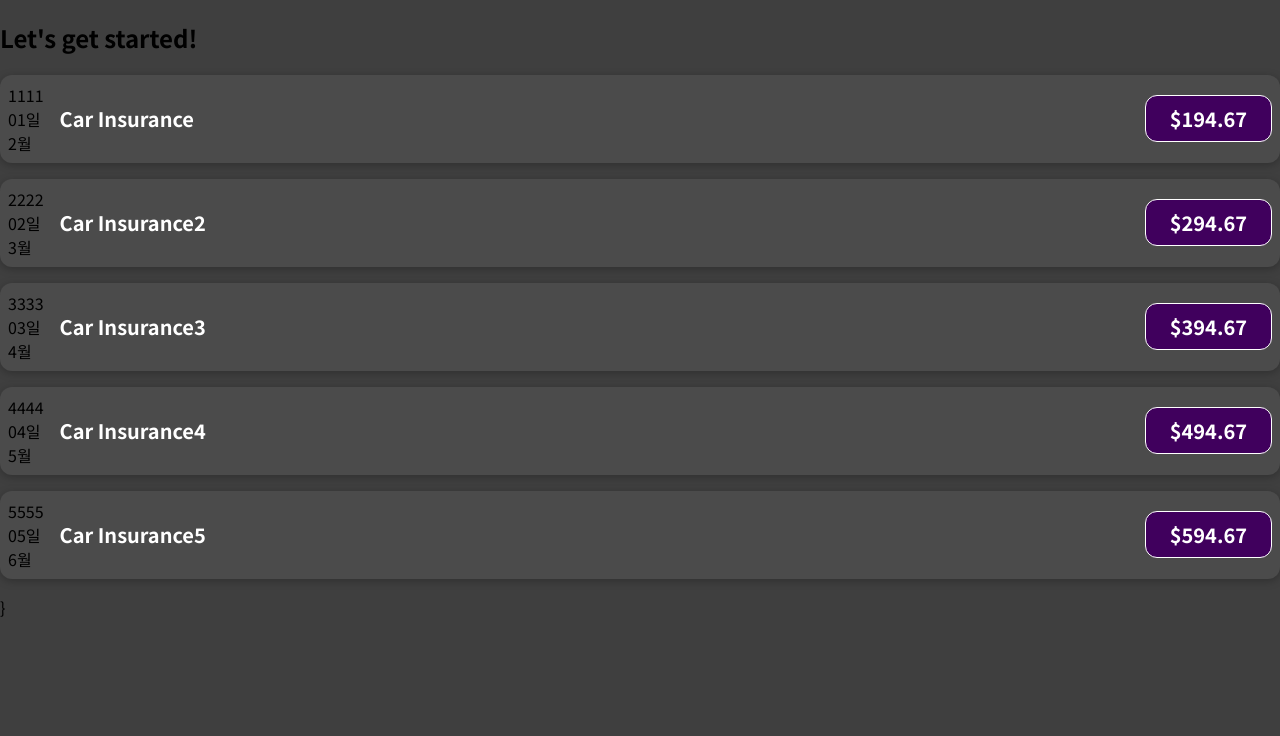
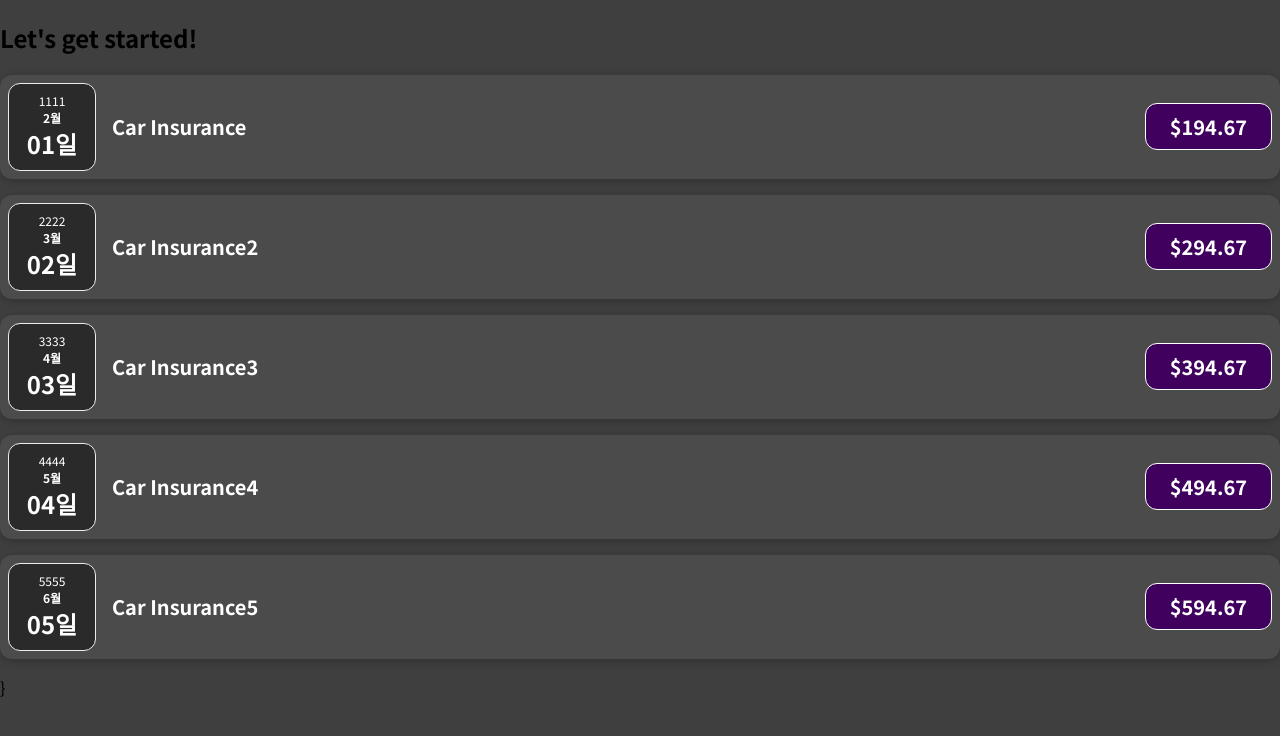
Before and after one commit to qpakr38/react-complete-guide, a JavaScript app: page / in a window 1280 px wide. Shown: the top 736 px of the page. Built offline with nearby package versions, Linux system fonts and the light colour scheme.

Commit message:
FEAT : Date 컴포넌트 생성

```diff
--- /dev/null
+++ b/src/components/ExpenseDate.css
@@ -0,0 +1,26 @@
+.expense-date {
+    display: flex;
+    flex-direction: column;
+    width: 5.5rem;
+    height: 5.5rem;
+    border: 1px solid #ececec;
+    background-color: #2a2a2a;
+    color: white;
+    border-radius: 12px;
+    align-items: center;
+    justify-content: center;
+}
+
+.expense-date__month {
+    font-size: 0.75rem;
+    font-weight: bold;
+}
+
+.expense-date__year {
+    font-size: 0.75rem;
+}
+
+.expense-date__day {
+    font-size: 1.5rem;
+    font-weight: bold;
+}
--- /dev/null
+++ b/src/components/ExpenseDate.js
@@ -0,0 +1,16 @@
+import "./ExpenseDate.css";
+
+function ExpenseDate(props) {
+    const year = props.date.getFullYear();
+    const month = props.date.toLocaleString('ko-KR', {month: "long"});
+    const day = props.date.toLocaleString('ko-KR', {day: "2-digit"});
+    return (
+        <div className="expense-date">
+            <div className="expense-date__year">{year}</div>
+            <div className="expense-date__month">{month}</div>
+            <div className="expense-date__day">{day}</div>
+        </div>
+    );
+}
+
+export default ExpenseDate;
--- a/src/components/ExpenseItem.js
+++ b/src/components/ExpenseItem.js
@@ -1,15 +1,11 @@
 import "./ExpenseItem.css";
+import ExpenseDate from "./ExpenseDate";
 
 function ExpenseItem(props) {
-    const year = props.date.getFullYear();
-    const month = props.date.toLocaleString('ko-KR', {month: "long"});
-    const day = props.date.toLocaleString('ko-KR', {day: "2-digit"});
     return (
         <div className="expense-item">
             <div>
-                <div>{year}</div>
-                <div>{day}</div>
-                <div>{month}</div>
+                <ExpenseDate date={props.date}/>
             </div>
             <div className="expense-item__description">
                 <h2>{props.title}</h2>
```
